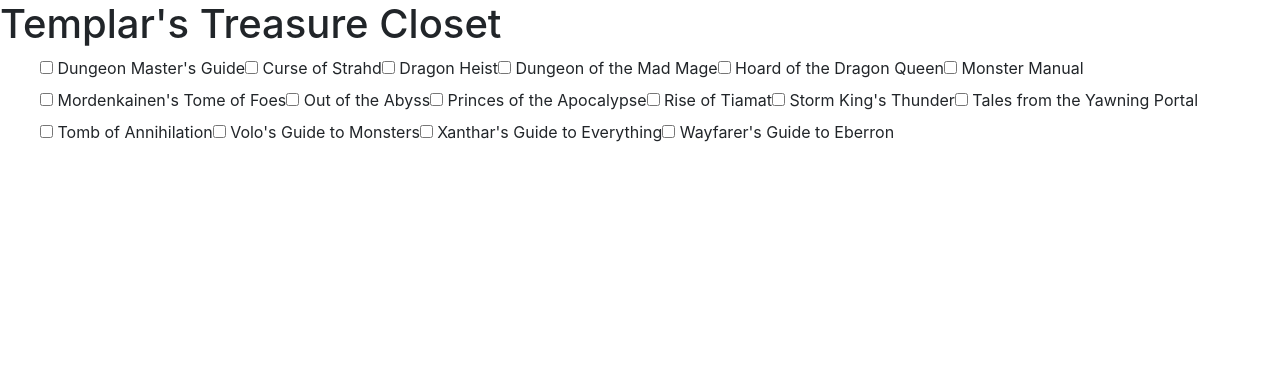
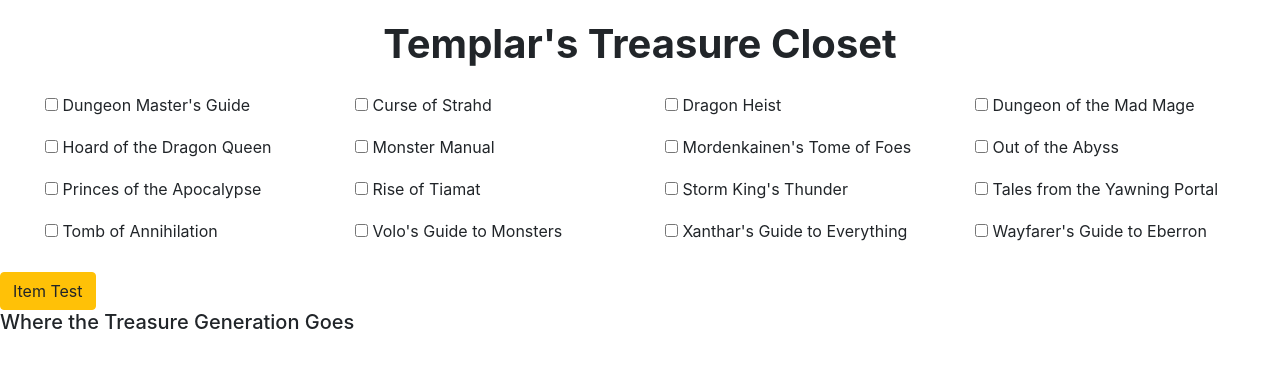
Before and after one commit to lmplaczkiewicz/TTC-Front, a website built with webpack: page index.html in a window 1280 px wide. Built offline with nearby package versions, Linux system fonts and the light colour scheme.

Commit message:
new function. Need to restart project problem with setup

```diff
--- a/assets/scripts/app.js
+++ b/assets/scripts/index.js
@@ -1,4 +1,8 @@
 'use strict'
+
+// const setAPIOrigin = require('../../lib/set-api-origin')
+// const config = require('./config')
+const lootevents = require('./loot/lootevents')
 
 // use require with a reference to bundle the file and use it in this file
 // const example = require('./example')
@@ -7,5 +11,5 @@
 // require('./example')
 
 $(() => {
-  // your JS code goes here
+  lootevents.addHandlers()
 })
--- a/assets/styles/index.scss
+++ b/assets/styles/index.scss
@@ -7,4 +7,18 @@
 
 li {
   float: left;
+  width: 25%;
 }
+
+.sourceInput {
+  padding: 5px;
+}
+
+.mainPageHeader {
+  border-radius: 25px;
+  font-weight: bold;
+  margin: 10px 20%;
+  padding: 10px;
+  text-align: center;
+  width: 60%;
+}
--- a/index.html
+++ b/index.html
@@ -14,75 +14,85 @@
     </head>
     <body>
       <div>
-        <h1>Templar's Treasure Closet</h1>
+        <h1 class='mainPageHeader'>Templar's Treasure Closet</h1>
       </div>
 
       <ul class='source-list'>
         <li>
-          <label class="ng-binding">
+          <label class='sourceInput'>
             <input type='checkbox'> Dungeon Master's Guide </label>
         </li>
         <li>
-          <label class="ng-binding">
+          <label class='sourceInput'>
             <input type='checkbox'> Curse of Strahd </label>
         </li>
         <li>
-          <label class="ng-binding">
+          <label class='sourceInput'>
             <input type='checkbox'> Dragon Heist </label>
         </li>
         <li>
-          <label class="ng-binding">
+          <label class='sourceInput'>
             <input type='checkbox'> Dungeon of the Mad Mage </label>
         </li>
         <li>
-          <label class="ng-binding">
+          <label class='sourceInput'>
             <input type='checkbox'> Hoard of the Dragon Queen </label>
         </li>
         <li>
-          <label class="ng-binding">
+          <label class='sourceInput'>
             <input type='checkbox'> Monster Manual </label>
         </li>
         <li>
-          <label class="ng-binding">
+          <label class='sourceInput'>
             <input type='checkbox'> Mordenkainen's Tome of Foes </label>
         </li>
         <li>
-          <label class="ng-binding">
+          <label class='sourceInput'>
             <input type='checkbox'> Out of the Abyss </label>
         </li>
         <li>
-          <label class="ng-binding">
+          <label class='sourceInput'>
             <input type='checkbox'> Princes of the Apocalypse </label>
         </li>
         <li>
-          <label class="ng-binding">
+          <label class='sourceInput'>
             <input type='checkbox'> Rise of Tiamat </label>
         </li>
         <li>
-          <label class="ng-binding">
+          <label class='sourceInput'>
             <input type='checkbox'> Storm King's Thunder </label>
         </li>
         <li>
-          <label class="ng-binding">
+          <label class='sourceInput'>
             <input type='checkbox'> Tales from the Yawning Portal </label>
         </li>
         <li>
-          <label class="ng-binding">
+          <label class='sourceInput'>
             <input type='checkbox'> Tomb of Annihilation </label>
         </li>
         <li>
-          <label class="ng-binding">
+          <label class='sourceInput'>
             <input type='checkbox'> Volo's Guide to Monsters </label>
         </li>
         <li>
-          <label class="ng-binding">
+          <label class='sourceInput'>
             <input type='checkbox'> Xanthar's Guide to Everything </label>
         </li>
         <li>
-          <label class="ng-binding">
+          <label class='sourceInput'>
             <input type='checkbox'> Wayfarer's Guide to Eberron </label>
         </li>
       </ul>
 
+      <div>
+          <button class="generateItem btn btn-warning">Item Test</button>
+      </div>
+
+      <div>
+        <h5>Where the Treasure Generation Goes</h5>
+          <div class='treasureOutput'>
+          </div>
+      </div>
+
     </body>
 </html>
```
Also changed, not shown: assets/scripts/loot/lootevents.js (+20 -0 lines), assets/scripts/loot/lootapi.js (added), assets/scripts/loot/lootui.js (added).
